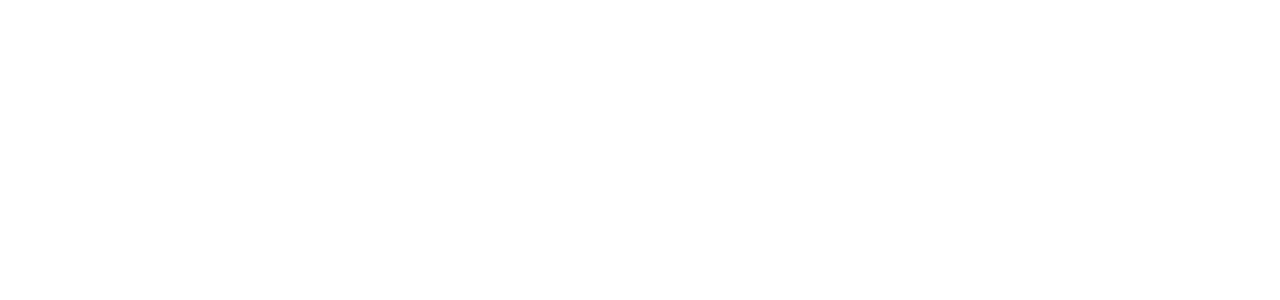
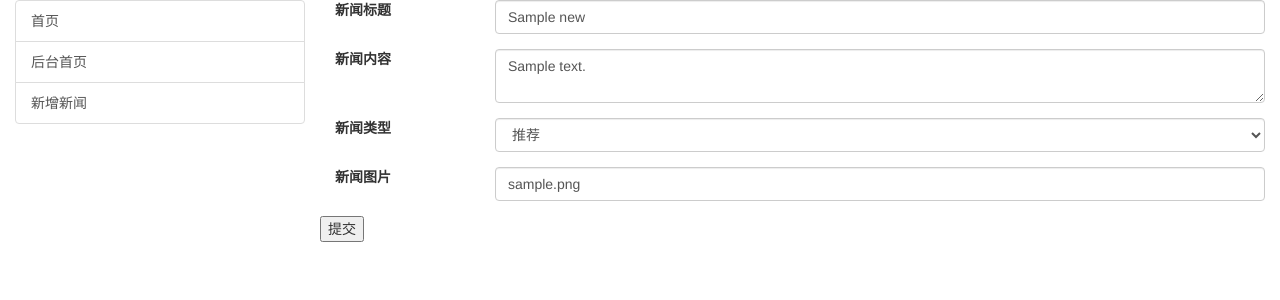
Before and after one commit to wangfan1996/python, a Flask app: page /update/1 in a window 1280 px wide. Before the commit the part shown is empty. Shown: the top 300 px of the page. Run offline with Flask 2, Linux system fonts and the light colour scheme; tables that the repository leaves empty hold one stand-in row (values such as "Sample post"); some libraries are stand-ins or nearby versions.

Commit message:
python_flask_mysql小练习增删改查全部实现

```diff
--- a/pythonProject/flash_news/flask_news.py
+++ b/pythonProject/flash_news/flask_news.py
@@ -54,14 +54,29 @@
 def admin(page=None):
     if page is None:
         page = 1
-    news_list = News.query.filter(News.is_valid == 1).paginate(page=page, per_page=3)
+    # news_list = News.query.filter(News.is_valid == 1).order_by('id').paginate(page=page, per_page=3)
+    news_list = News.query.order_by('id').paginate(page=page, per_page=3)
     return render_template('admin/index.html', news_list=news_list)
 
 
-@app.route('/update/<int:pk>')
+@app.route('/update/<int:pk>', methods=['GET', 'POST'])
 def update(pk):
     new_obj = News.query.get(pk)
-    return render_template('admin/update.html', pk=pk, new_obj=new_obj)
+    form = NewsForm(obj=new_obj)
+    if request.method == 'POST':
+        new_obj.title = form.title.data,
+        new_obj.content = form.content.data,
+        new_obj.types = form.types.data,
+        new_obj.image = form.image.data,
+        new_obj.author = random.sample(['张三', '李四', '王五', '路人甲'], 1)[0],
+        new_obj.created_at = datetime.now(),
+        new_obj.is_valid = 1
+        new_obj.view_count = random.randint(0, 100)
+        db.session.add(new_obj)
+        db.session.commit()
+        return redirect(url_for('admin'))
+
+    return render_template('admin/update.html', form=form, new_obj=new_obj)
 
 
 @app.route('/add/', methods=['GET', 'POST'])
--- a/pythonProject/flash_news/forms.py
+++ b/pythonProject/flash_news/forms.py
@@ -23,7 +23,7 @@
                         render_kw={"required": "required", "class": "form-control"}
                         )
     is_valid = SelectField(label='是否展示',
-                           choices=[(0, '不展示'), (1, '展示')],
+                           choices=[('0', '不展示'), ('1', '展示')],
                            render_kw={"required": "required", "class": "form-control"}
                            )
     submit = SubmitField('提交')
--- a/pythonProject/flash_news/templates/admin/update.html
+++ b/pythonProject/flash_news/templates/admin/update.html
@@ -1,10 +1,37 @@
-<!DOCTYPE html>
-<html lang="en">
-<head>
-    <meta charset="UTF-8">
-    <title>Title</title>
-</head>
-<body>
+{% extends 'admin/base.html' %}
+{% block head %}
+    <title>新闻修改页</title>
+{% endblock %}
+{% block content %}
+    <form method="post" role="form" class="form-horizontal">
+        <div class="form-group">
+            <label for="name_title" class="col-sm-2">{{ form.title.label.text }}</label>
+            <div class="col-sm-10" >{{ form.title }}</div>
+        </div>
 
-</body>
-</html>
+        <div class="form-group">
+            <label for="name_title" class="col-sm-2">{{ form.content.label.text }}</label>
+            <div class="col-sm-10">{{ form.content }}</div>
+        </div>
+
+        <div class="form-group">
+            <label for="name_types" class="col-sm-2">{{ form.types.label.text }}</label>
+            <div class="col-sm-10">{{ form.types }}</div>
+        </div>
+
+        <div class="form-group">
+            <label for="name_image" class="col-sm-2">{{ form.image.label.text }}</label>
+            <div class="col-sm-10">{{ form.image }}</div>
+        </div>
+
+{#        <div class="form-group">#}
+{#            <label for="name_is_valid" class="col-sm-2">{{ form.is_valid.label.text }}</label>#}
+{#            <div class="col-sm-10">{{ form.is_valid }}</div>#}
+{#        </div>#}
+
+        <div class="form-group">
+             {{ form.csrf_token }}
+            {{ form.submit }}
+        </div>
+    </form>
+{% endblock %}
```
